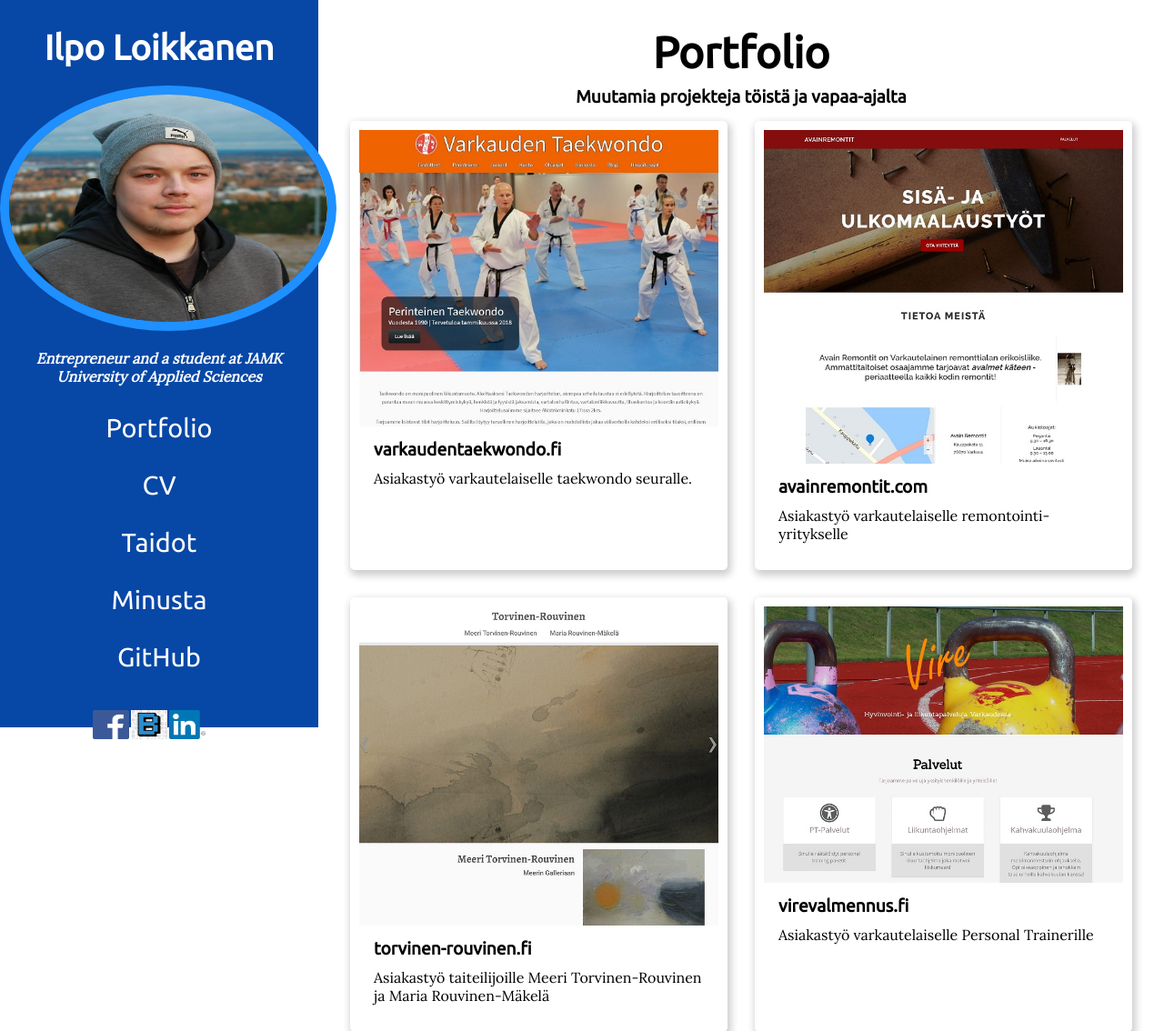
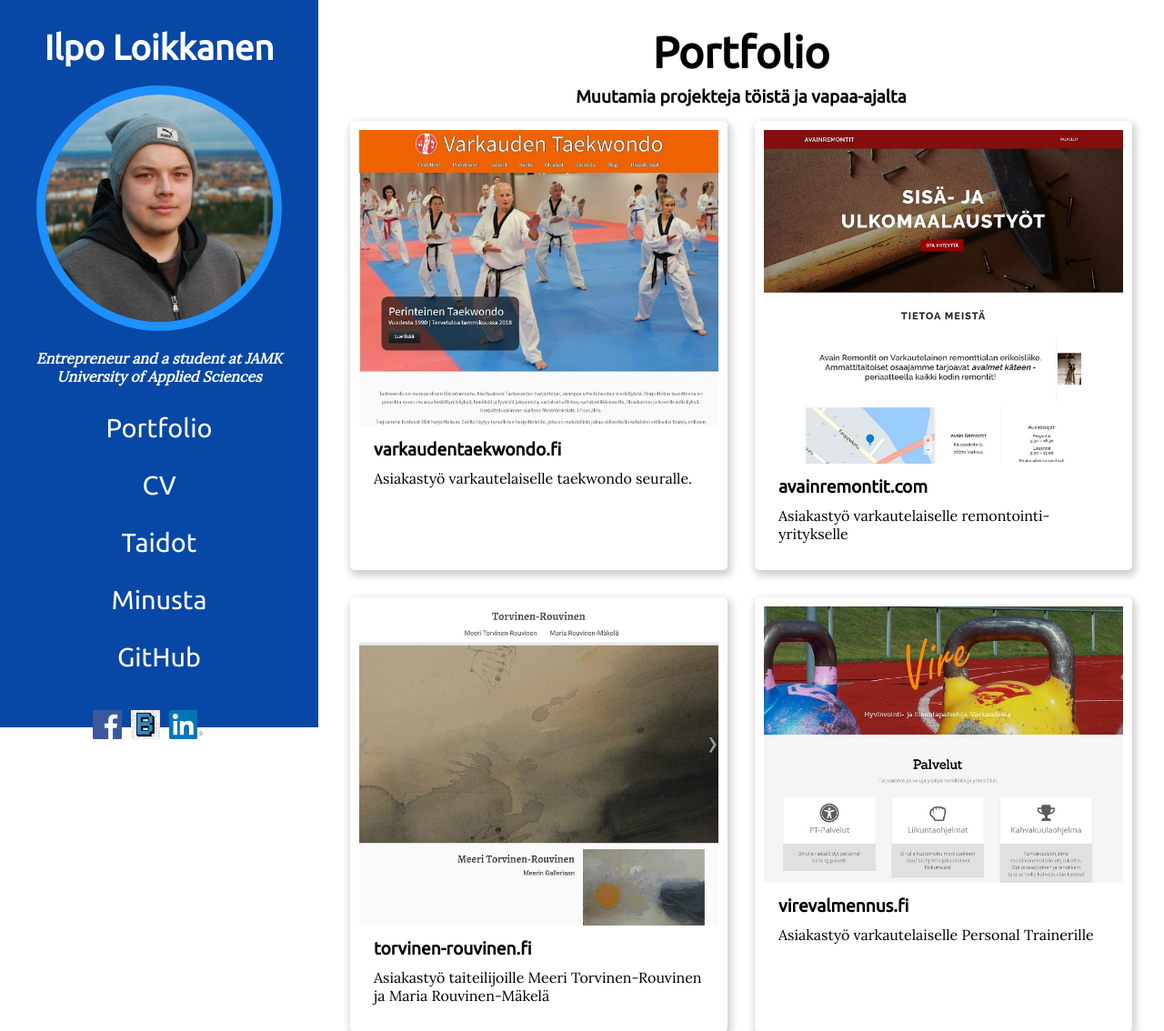
Before and after one commit to ilp0/portfolio, a PHP site: page / in a window 1280 px wide. Shown: the top 1134 px of the page at 91% size. Run offline with PHP 8.4, Linux system fonts and the light colour scheme.

Commit message:
changed img width css

```diff
--- a/tyyli.css
+++ b/tyyli.css
@@ -173,11 +173,6 @@ td {
 padding: 20px;
 object-fit: contain;
     -o-object-fit: contain;
-
-}
-
-img {
-    width:100%;
 }
 
 .web_korttiImg{
```
